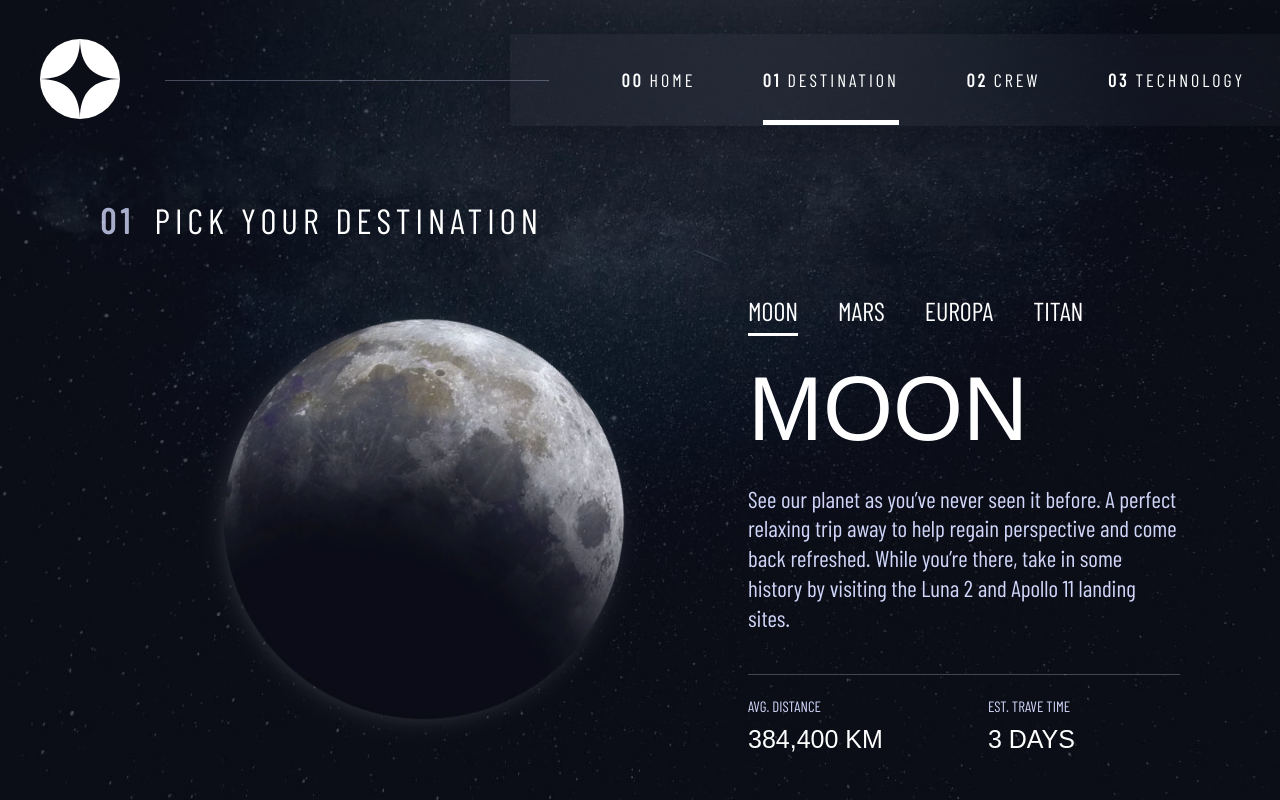
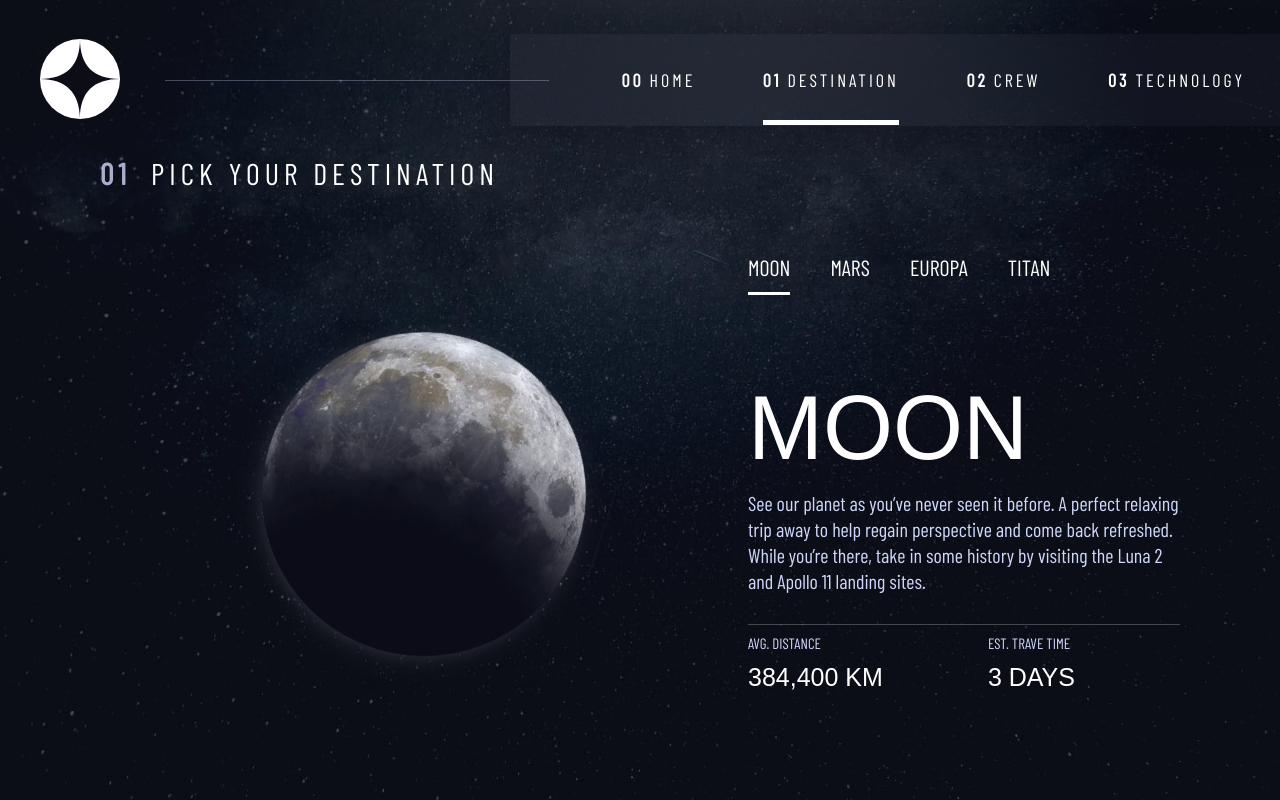
Before and after one commit to Saviovd/space_tourism, a React (Create React App) app: page /Destination in a window 1280 px wide. Built offline with nearby package versions, Linux system fonts and the light colour scheme; a web font is replaced by a local one.

Commit message:
correção de escalas

```diff
--- a/src/Components/PickYourdestiny/PickYourDestiny.scss
+++ b/src/Components/PickYourdestiny/PickYourDestiny.scss
@@ -3,7 +3,7 @@
 .PickYourDestiny {
     width: 100%;
     height: 100vh;
-    min-height: 740px;
+    min-height: 640px;
 
     background-image: url('../../../public/assets/destination/background-destination-desktop.jpg');
     background-repeat: no-repeat;
@@ -19,7 +19,7 @@
         width: 100%;
         max-width: 2000px;
         margin: 0 auto;
-        height: 80%;
+        height: calc(100% - 110px);
         max-height: 920px;
         min-width: 600px;
         padding: 0 100px;
@@ -48,7 +48,7 @@
                 text-align: center;
 
                 .planet_image {
-                    min-width: 400px;
+                    min-width: 300px;
                     width: 50%;
                     -webkit-box-shadow: 1px 4px 41px -30px rgba(255,252,255,1);
                     -moz-box-shadow: 1px 4px 41px -30px rgba(255,252,255,1);
@@ -66,14 +66,30 @@
 
                     @media screen {
                         @media (max-width: 1024px) {
-                            min-width: 230px;
-                            // margin-top: 30px;
+                            min-width: 290px;
+                            width: 40%;
+                        }
+                        @media (max-width: 768px) {
+                            width: 50%;
+                        }
+                        @media (max-width: 340px) {
+                            min-width: 260px;
                         }
                     }
                 }
                 @media screen {
                     @media (max-width: 1024px) {
                         margin-top: 30px;
+                        max-height: 450px;
+                        min-height: 275px;
+                        margin: 80px 0 25px 0;
+                    }
+                    @media (max-width: 700px) {
+                        margin: 50px 0 10px 0;
+                        min-height: 300px;
+                    }
+                    @media (max-width: 550px) {
+                        margin: 30px 0 10px 0;
                     }
                 }
             }
@@ -88,7 +104,7 @@
                     font-family: $--font-BarlowCondensed;
                     text-transform: uppercase;
                     color: $--principal-white;
-                    font-size: 2.6rem;
+                    font-size: 2.2rem;
                     margin: 0 40px;
                     position: relative;
                     margin-left: 0;
@@ -141,22 +157,25 @@
 
                     @media screen {
                         @media (max-width: 1024px) {
-                            font-size: 10rem;
+                            font-size: 8rem;
                         }
                         @media (max-width: 600px) {
-                            font-size: 8.6rem;
+                            font-size: 7.5rem;
                         }
                     }
                 }
                 .planet_infos-description {
-                    font-size: 2.3rem;
+                    font-size: 2rem;
                     line-height: 130%;
                     font-weight: 100;
                     color: $--secundary-white;
                     font-family: $--font-BarlowCondensed;
 
                     border-bottom: 1px solid $--principal-white-opacity;
-                    padding-bottom: 40px;
+                    padding-bottom: 30px;
+                    margin: 10px 0 10px 0;
+
+                    min-height: 100px;
 
                     @media screen {
                         @media (max-width: 1024px) {
@@ -164,8 +183,13 @@
                             margin: 0 auto;
                             min-width: 250px;
                         }
+                        @media (max-width: 900px) {
+                            min-height: 70px;
+                        }
                         @media (max-width: 580px) {
                             width: 90%;
+                            min-height: 60px;
+                            font-size: 1.9rem;
                         }
                     }
                 }
@@ -247,7 +271,8 @@
                                 "est"
                                 "travel"
                             ;
-                            height: 200px;
+                            height: 170px;
+                            margin: 0px 0 20px 0;
                         }
                     }
                 }
@@ -275,14 +300,15 @@
             }
             @media (max-width: 1024px) {
                 padding: 0 25px;
-                height: auto;
+                height: calc(100% - 140px);
                 justify-content: normal;
                 max-height: none;
                 overflow: hidden;
             }
-            @media (max-width: 600px) {
+            @media (max-width: 700px) {
                 min-width: 300px;
                 padding: 0;
+                height: calc(100% - 110px);
             }
         }
     }
@@ -294,7 +320,7 @@
             justify-content: flex-end;
             text-align: center;
 
-            min-height: 1100px;
+            min-height: 1000px;
 
             background-image: url('../../../public/assets/destination/background-destination-tablet.jpg');
         }
--- a/src/Components/PickYourdestiny/PickyourDestiny.tsx
+++ b/src/Components/PickYourdestiny/PickyourDestiny.tsx
@@ -24,6 +24,7 @@ function PickYourDestiny() {
                         <li className={`planet_list-name ${ isVisible === 3 ? 'active' : ''}`} onClick={() => setIsVisible(3)}>{destinations[3].name}</li>
                     </ul>
 
+                {/* {isVisible === (isVisible) && <> */}
                     <div key={isVisible} className='planet'>
                         <img className='planet_image' src={destinations[isVisible].images.webp} alt={destinations[isVisible].name} />
                     </div>
@@ -38,6 +39,7 @@ function PickYourDestiny() {
                             <span className='planet_infos-travel'>{destinations[isVisible].travel}</span>
                         </div>
                     </div>
+                    {/* </>} */}
                 </div>
             </div>
         </div>
--- a/src/Components/SectionTitle/SectionTitle.scss
+++ b/src/Components/SectionTitle/SectionTitle.scss
@@ -7,19 +7,19 @@
     font-weight: 100;
     letter-spacing: 5px;
     color: $--principal-white;
-    font-size: 3.5rem;
+    font-size: 3rem;
     align-self: flex-start;
 
     .SectionTitle_number {
         font-family: $--font-BarlowCondensed;
         font-weight: bold;
         color: rgba($color: $--secundary-white, $alpha: .8);
-        font-size: 3.5rem;
+        font-size: 3rem;
         margin-right: 20px;
 
         @media screen {
             @media (max-width: 1024px) {
-                font-size: 3rem;
+                font-size: 2.6rem;
             }
             @media (max-width: 700px) {
                 font-size: 2.3rem;
@@ -30,7 +30,7 @@
 
     @media screen {
         @media (max-width: 1024px) {
-            font-size: 3rem;
+            font-size: 2.6rem;
         }
         @media (max-width: 700px) {
             align-self: center;
--- a/src/Components/SpaceTechnology/SpaceTechnology.tsx
+++ b/src/Components/SpaceTechnology/SpaceTechnology.tsx
@@ -11,7 +11,7 @@ function SpaceTechnology() {
 
     return (
         <div className="SpaceTechnology">
-                    <div className="spacetechnology_container">
+            <div className="spacetechnology_container">
                 <SectionTitle style={{marginLeft: "40px"}} title='space launch 101' number='03'/>
                 <div className='spacetechnology_box'>
 
--- a/src/Pages/Home/Home.scss
+++ b/src/Pages/Home/Home.scss
@@ -20,7 +20,7 @@
         align-items: flex-end;
         justify-content: space-evenly;
         height: 70%;
-        min-height: 600px;
+        min-height: 550px;
         max-height: 920px;
 
         .call_to_action{
```
Also changed, not shown: src/Components/MeetYourCrew/MeetYourCrew.scss (+31 -20 lines), src/Components/SpaceTechnology/SpaceTechnology.scss (+45 -30 lines).
